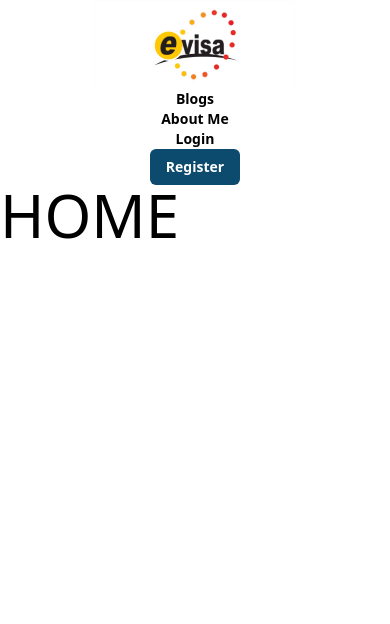
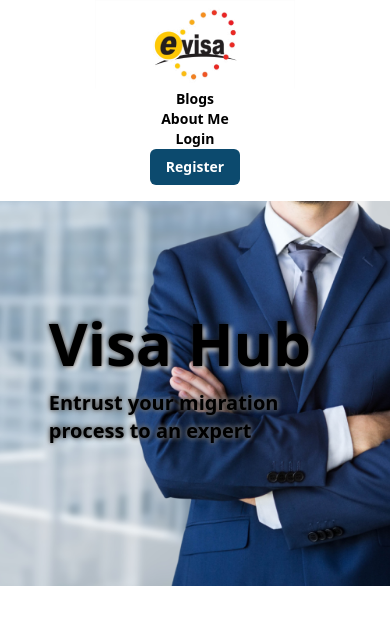
Before and after one commit to ThakurSaad/visa-plus, a React (Create React App) app: page / in a window 390 px wide. Shown: the top 624 px of the page. Built offline with nearby package versions, Linux system fonts and the light colour scheme; no server answers.

Commit message:
responsive banner done

```diff
--- /dev/null
+++ b/src/components/Home/Banner/Banner.js
@@ -0,0 +1,28 @@
+import React from "react";
+import banner from "../../../images/banner/banner.png";
+import banner2 from "../../../images/banner/banner2.png";
+
+const Banner = () => {
+  return (
+    <div className="relative">
+      <img className="block md:hidden my-4" src={banner2} alt="" />
+      <img className="hidden md:block mb-4" src={banner} alt="" />
+      <div className=" absolute left-0 right-0 mx-auto w-3/4 top-28">
+        <h1
+          style={{ textShadow: "0 0 5px black, 3px 3px 5px white" }}
+          className="font-extrabold text-6xl md:text-8xl"
+        >
+          Visa Hub
+        </h1>
+        <p
+          style={{ textShadow: "0 0 5px black, 0 0 5px white" }}
+          className="font-semibold text-xl mt-4"
+        >
+          Entrust your migration process to an expert
+        </p>
+      </div>
+    </div>
+  );
+};
+
+export default Banner;
--- a/src/components/Home/Home/Home.js
+++ b/src/components/Home/Home/Home.js
@@ -1,9 +1,10 @@
 import React from "react";
+import Banner from "../Banner/Banner";
 
 const Home = () => {
   return (
     <div>
-      <h1 className="text-6xl">HOME</h1>
+      <Banner></Banner>
     </div>
   );
 };
```
Also changed, not shown: src/images/banner/banner.png (added), src/images/banner/banner2.png (added).
